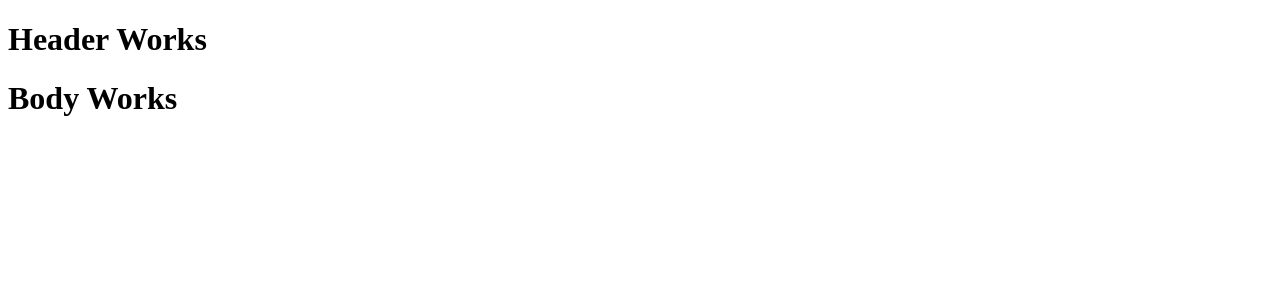
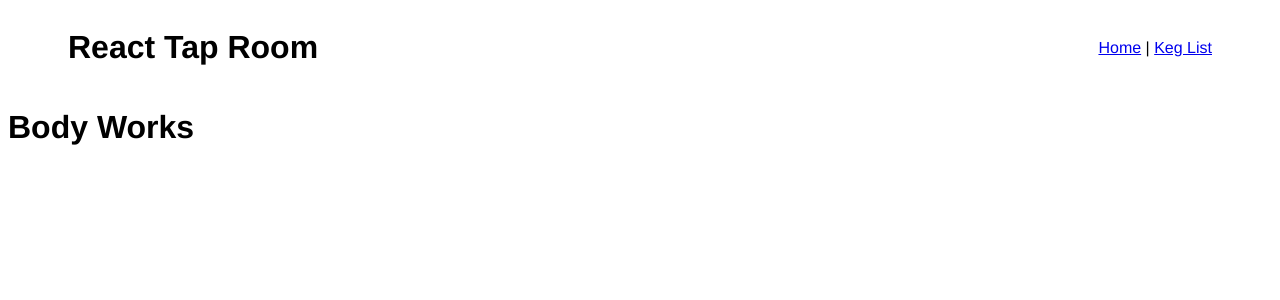
Before and after one commit to amychurchwell/React-Tap-Room, a React app: page / in a window 1280 px wide. Shown: the top 300 px of the page. Built offline with nearby package versions, Linux system fonts and the light colour scheme.

Commit message:
Setup basic routing

```diff
--- a/package.json
+++ b/package.json
@@ -17,6 +17,7 @@
     "react": "^15.5.4",
     "react-dom": "^15.5.4",
     "react-router-dom": "^4.0.0",
+    "styled-jsx": "^2.2.4",
     "url-loader": "^0.6.2"
   },
   "devDependencies": {
--- a/src/components/App.jsx
+++ b/src/components/App.jsx
@@ -3,13 +3,20 @@ import Header from './Header';
 import { Switch, Route } from 'react-router-dom';
 import Error404 from './Error404';
 import Body from './Body';
+import KegList from './KegList/KegList';
 
 function App() {
   return (
     <div>
+      <style jsx global>{`
+        body{
+          font-family: Helvetica;
+        }
+      `}</style>
       <Header />
       <Switch>
         <Route exact path="/" component={Body} />
+        <Route exact path="/keglist" component={KegList} />
         <Route component={Error404} />
       </Switch>
     </div>
--- a/src/components/Header.jsx
+++ b/src/components/Header.jsx
@@ -1,9 +1,29 @@
 import React from 'react';
+import { Link } from 'react-router-dom';
 
 function Header() {
   return (
     <div>
-      <h1>Header Works</h1>
+      <style jsx>{`
+        .container {
+          display: flex;
+          align-items: center;
+          justify-content: space-between;
+          padding-left: 60px;
+          padding-right: 60px;
+        }
+        .nav a{
+          font-size: 20px;
+          text-decoration: none;
+          color: #808080;
+        }
+    `}</style>
+      <div className="container">
+        <h1>React Tap Room</h1>
+        <div className="nav">
+          <Link to="/">Home</Link> | <Link to="/keglist">Keg List</Link>
+        </div>
+      </div>
     </div>
   );
 }
--- a/src/components/KegList/KegList.jsx
+++ b/src/components/KegList/KegList.jsx
@@ -1,9 +1,11 @@
 import React from 'react';
+import Keg from "./Keg";
 
 function KegList() {
   return (
     <div>
       <h1>KegList Works</h1>
+      <Keg/>
     </div>
   );
 }
```
Also changed, not shown: 1 other file (tests, documents, lock files or other folders).
